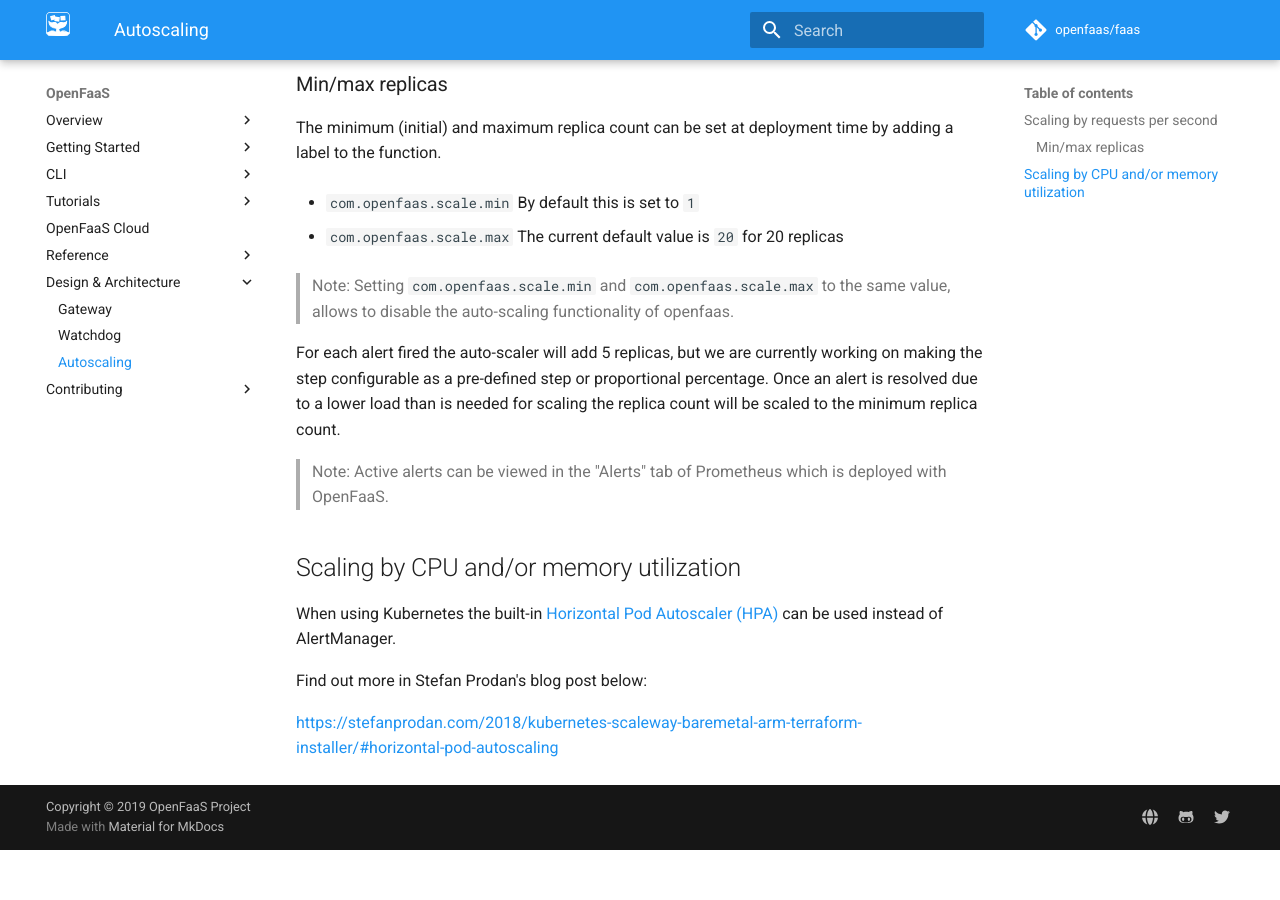
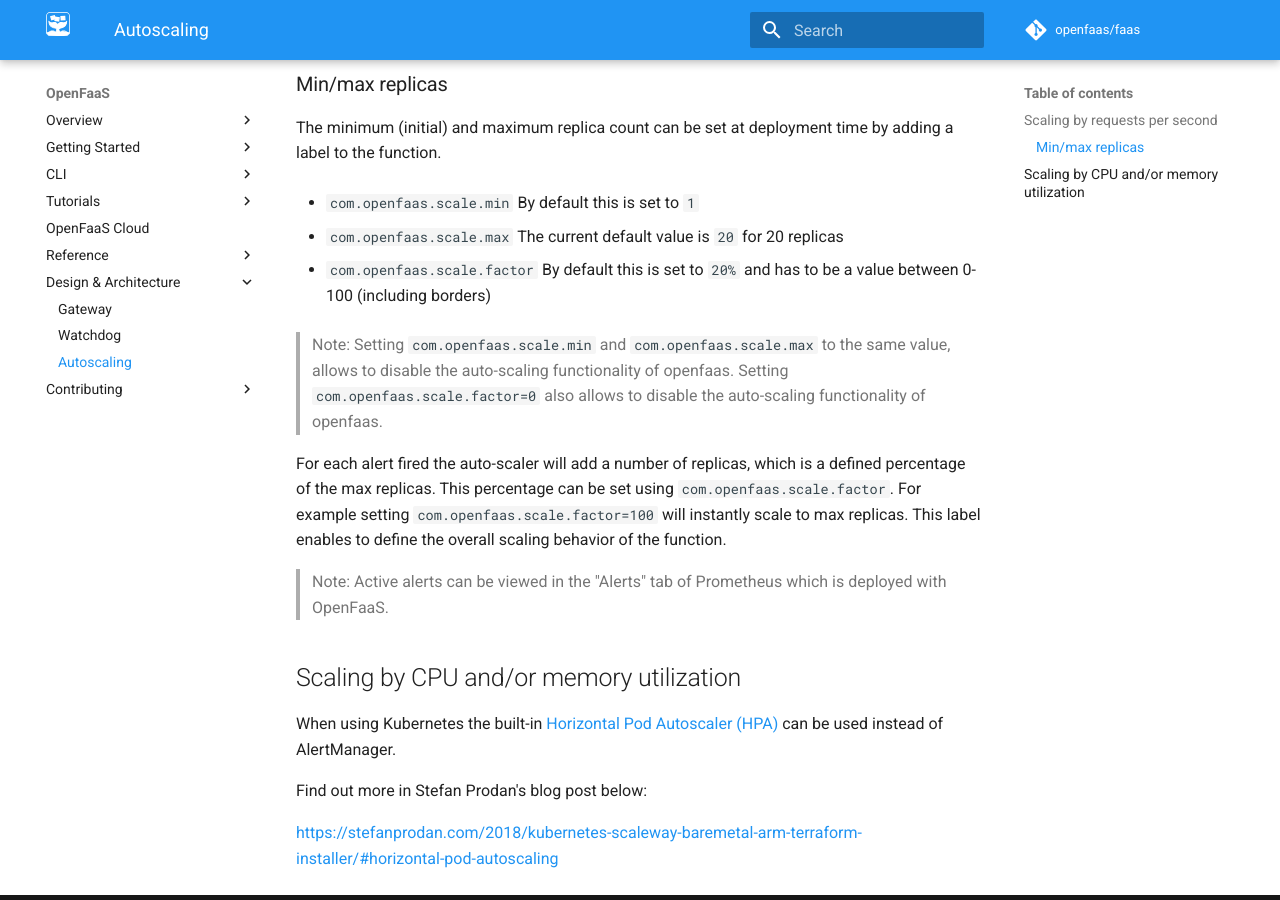
Before and after one commit to openfaas/docs, an MkDocs documentation site: the page built from docs/architecture/autoscaling.md, in a window 1280 px wide and 900 px high, scrolled down 617 px. Built offline with MkDocs 1.6.1 and Material for MkDocs 9.7.7, drawn with Linux system fonts in a browser that asks for light colours; comment, search, counter and statistics services are not loaded; old or Windows-style settings are respelled for this version of MkDocs; before the commit the page ends 1467 px from its top, so only the background shows below that.

Commit message:
Updated auto scaling documentation
Updated the documentation of the auto-scaling feature to include the newly added feature from https://github.com/openfaas/faas/pull/605.
Signed-off-by: Simon Pelczer <templum.dev@gmail.com>

```diff
--- a/docs/architecture/autoscaling.md
+++ b/docs/architecture/autoscaling.md
@@ -22,10 +22,14 @@ The minimum (initial) and maximum replica count can be set at deployment time by
 
 * `com.openfaas.scale.max` The current default value is `20` for 20 replicas
 
-> Note: Setting `com.openfaas.scale.min` and `com.openfaas.scale.max` to the same value, allows to disable the auto-scaling functionality of openfaas.
+* `com.openfaas.scale.factor` By default this is set to `20%` and has to be a value between 0-100 (including borders)
+
+> Note:
+Setting `com.openfaas.scale.min` and `com.openfaas.scale.max` to the same value, allows to disable the auto-scaling functionality of openfaas.
+Setting `com.openfaas.scale.factor=0` also allows to disable the auto-scaling functionality of openfaas.
 
 
-For each alert fired the auto-scaler will add 5 replicas, but we are currently working on making the step configurable as a pre-defined step or proportional percentage. Once an alert is resolved due to a lower load than is needed for scaling the replica count will be scaled to the minimum replica count.
+For each alert fired the auto-scaler will add a number of replicas, which is a defined percentage of the max replicas. This percentage can be set using `com.openfaas.scale.factor`. For example setting `com.openfaas.scale.factor=100` will instantly scale to max replicas. This label enables to define the overall scaling behavior of the function.
 
 > Note: Active alerts can be viewed in the "Alerts" tab of Prometheus which is deployed with OpenFaaS.
 
```
